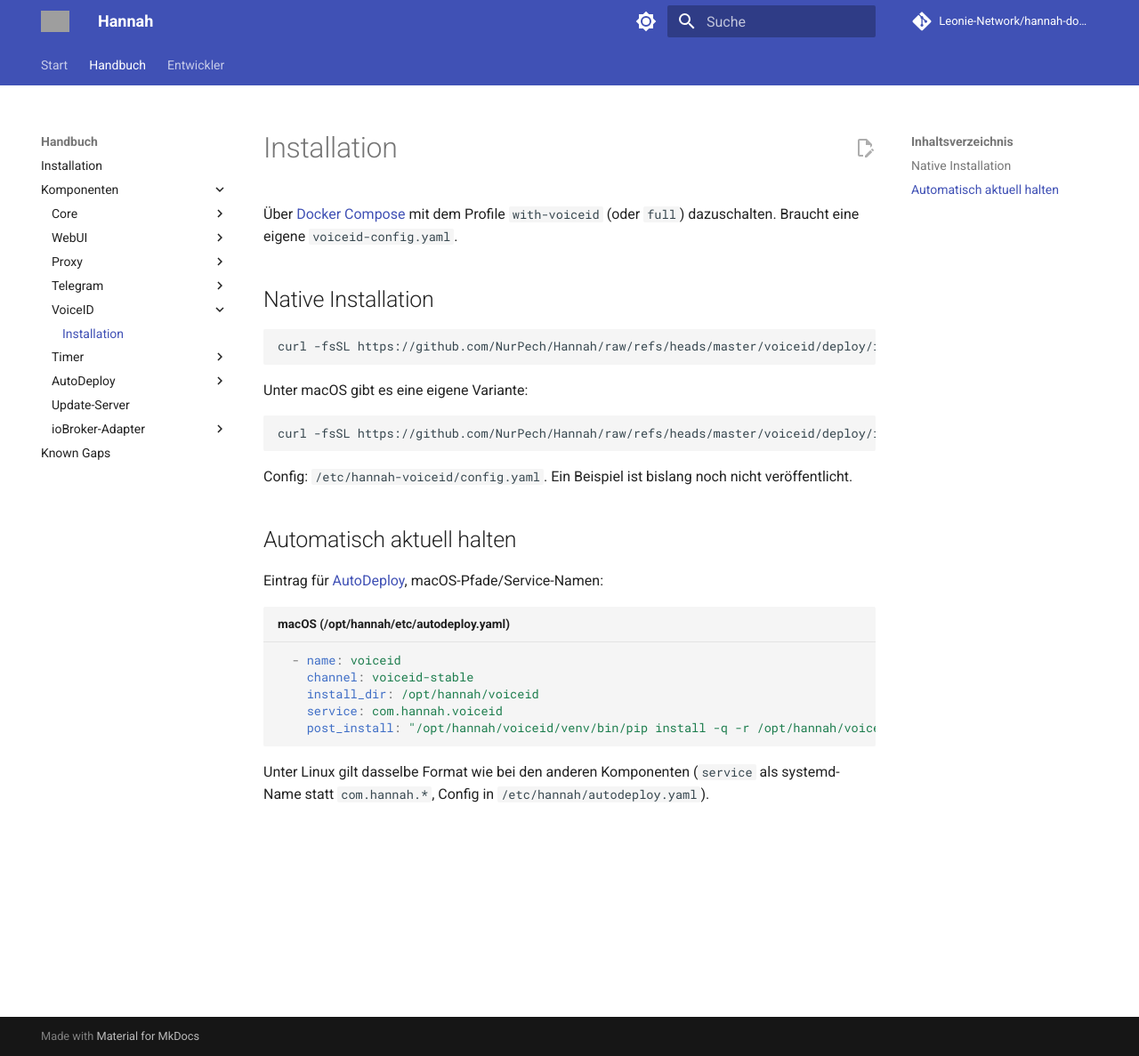
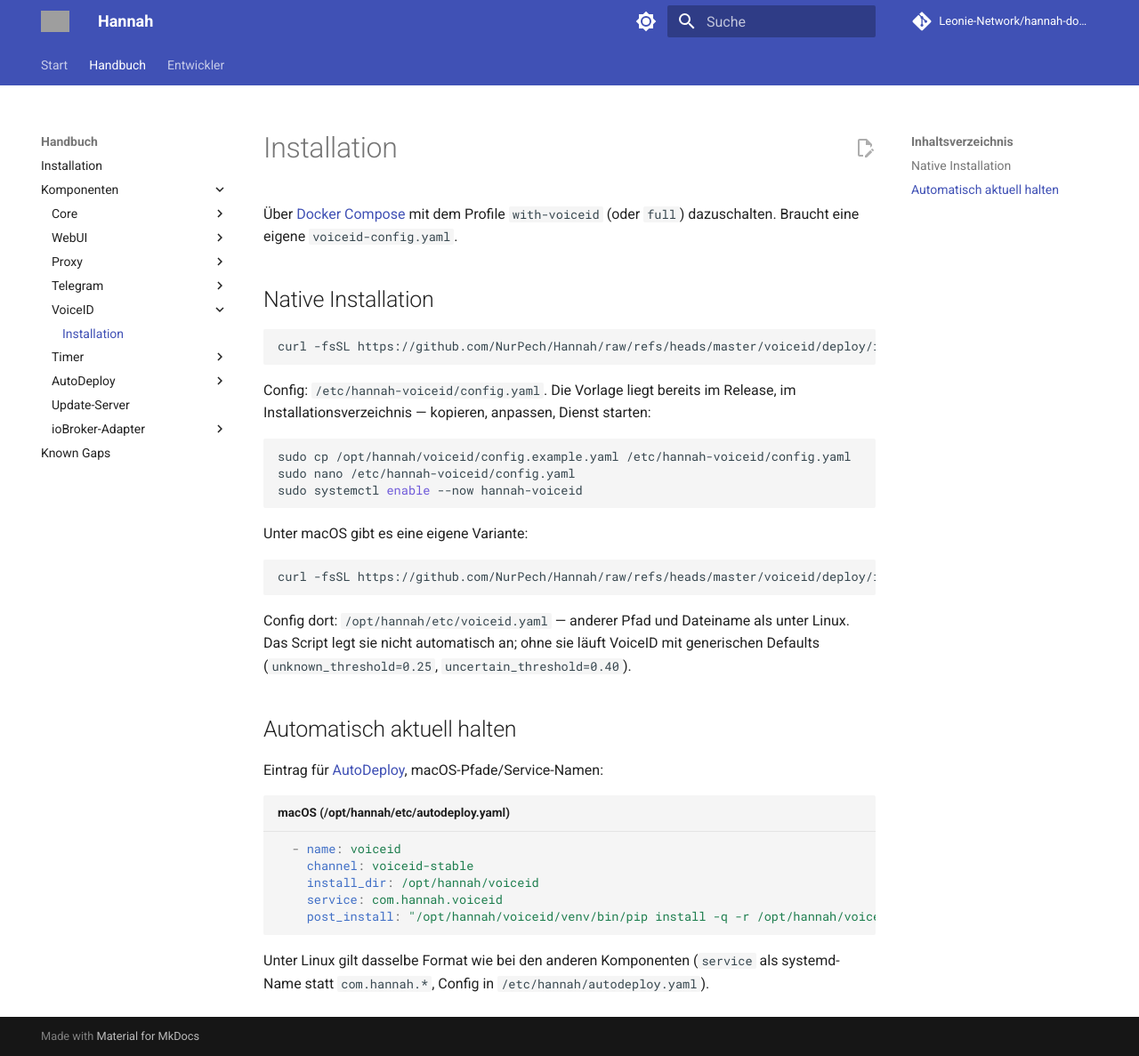
Before and after one commit to Leonie-Network/hannah-docs, an MkDocs documentation site: the page built from docs/components/voiceid/installation.md, in a window 1280 px wide and 1187 px high. Shown: the whole window at 89% size. Built offline with MkDocs 1.6.1 and Material for MkDocs 9.7.7, drawn with Linux system fonts in a browser that asks for light colours; comment, search, counter and statistics services are not loaded; grey boxes are pictures that could not be loaded.

Commit message:
docs: add native-install config steps for Telegram, VoiceID, Proxy
Mirrors what Core/WebUI already have (cp config.example.yaml -> config.yaml,
edit, systemctl enable --now). All three now ship config.example.yaml in
their release artifact (hannah !955), so the "no example published yet"
notes are outdated.

Also corrected VoiceID's macOS section: it uses a different config path
and filename (/opt/hannah/etc/voiceid.yaml) than the Linux install, and
doesn't auto-copy a template.

````diff
--- a/docs/components/voiceid/installation.md
+++ b/docs/components/voiceid/installation.md
@@ -9,14 +9,24 @@
 curl -fsSL https://github.com/NurPech/Hannah/raw/refs/heads/master/voiceid/deploy/install.sh | sudo bash
 ```
 
+Config: `/etc/hannah-voiceid/config.yaml`. Die Vorlage liegt bereits im Release, im
+Installationsverzeichnis — kopieren, anpassen, Dienst starten:
+
+```bash
+sudo cp /opt/hannah/voiceid/config.example.yaml /etc/hannah-voiceid/config.yaml
+sudo nano /etc/hannah-voiceid/config.yaml
+sudo systemctl enable --now hannah-voiceid
+```
+
 Unter macOS gibt es eine eigene Variante:
 
 ```bash
 curl -fsSL https://github.com/NurPech/Hannah/raw/refs/heads/master/voiceid/deploy/install-macos.sh | sudo bash
 ```
 
-Config: `/etc/hannah-voiceid/config.yaml`. Ein Beispiel ist bislang noch nicht
-veröffentlicht.
+Config dort: `/opt/hannah/etc/voiceid.yaml` — anderer Pfad und Dateiname als unter Linux.
+Das Script legt sie nicht automatisch an; ohne sie läuft VoiceID mit generischen Defaults
+(`unknown_threshold=0.25`, `uncertain_threshold=0.40`).
 
 ## Automatisch aktuell halten
 
````
Also changed, not shown: docs/components/proxy/installation.md (+8 -2 lines), docs/components/telegram/installation.md (+8 -2 lines).
